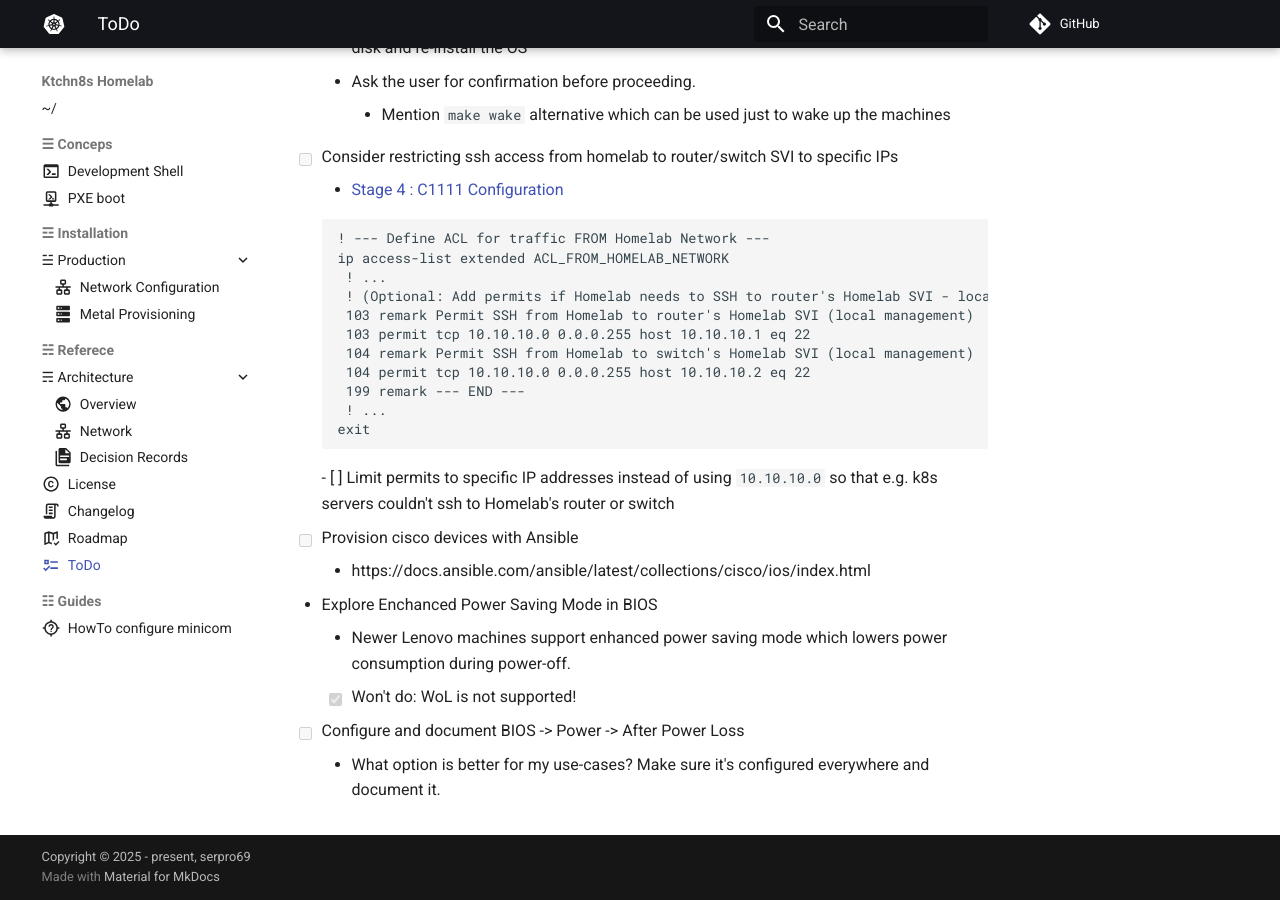
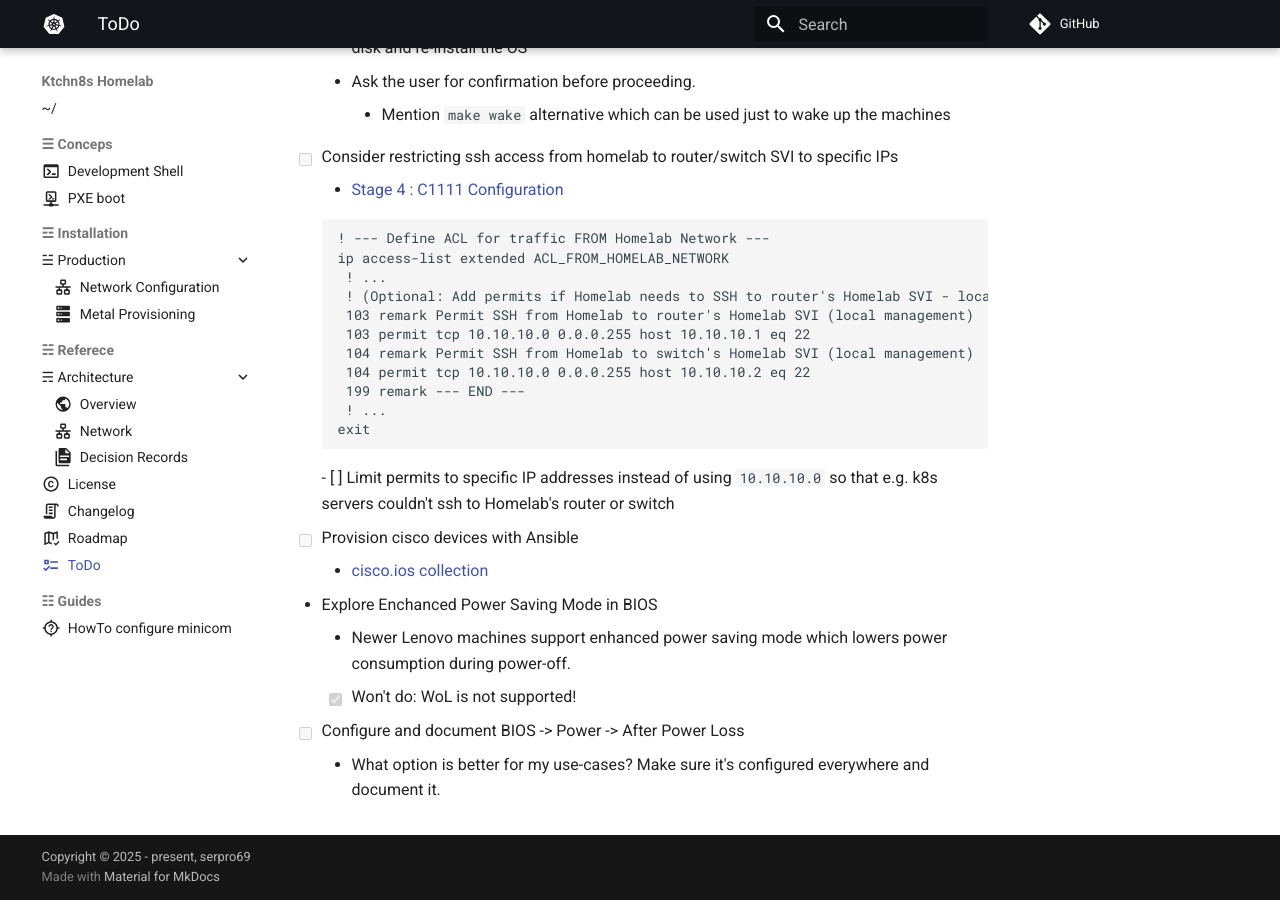
Before and after one commit to serpro69/ktchn8s, an MkDocs documentation site: the page built from docs/reference/todo.md, in a window 1280 px wide and 900 px high, scrolled down 2326 px. Built offline with MkDocs 1.6.1 and Material for MkDocs 9.7.7, drawn with Linux system fonts in a browser that asks for light colours; comment, search, counter and statistics services are not loaded.

Commit message:
Fix lint

```diff
--- a/docs/reference/todo.md
+++ b/docs/reference/todo.md
@@ -107,7 +107,7 @@ icon: material/format-list-checks
     - [ ] Limit permits to specific IP addresses instead of using `10.10.10.0` so that e.g. k8s servers couldn't ssh to Homelab's router or switch
 
 - [ ] Provision cisco devices with Ansible
-    - https://docs.ansible.com/ansible/latest/collections/cisco/ios/index.html
+    - [cisco.ios collection](https://docs.ansible.com/ansible/latest/collections/cisco/ios/index.html)
 
 - Explore Enchanced Power Saving Mode in BIOS
     - Newer Lenovo machines support enhanced power saving mode which lowers power consumption during power-off.
```
